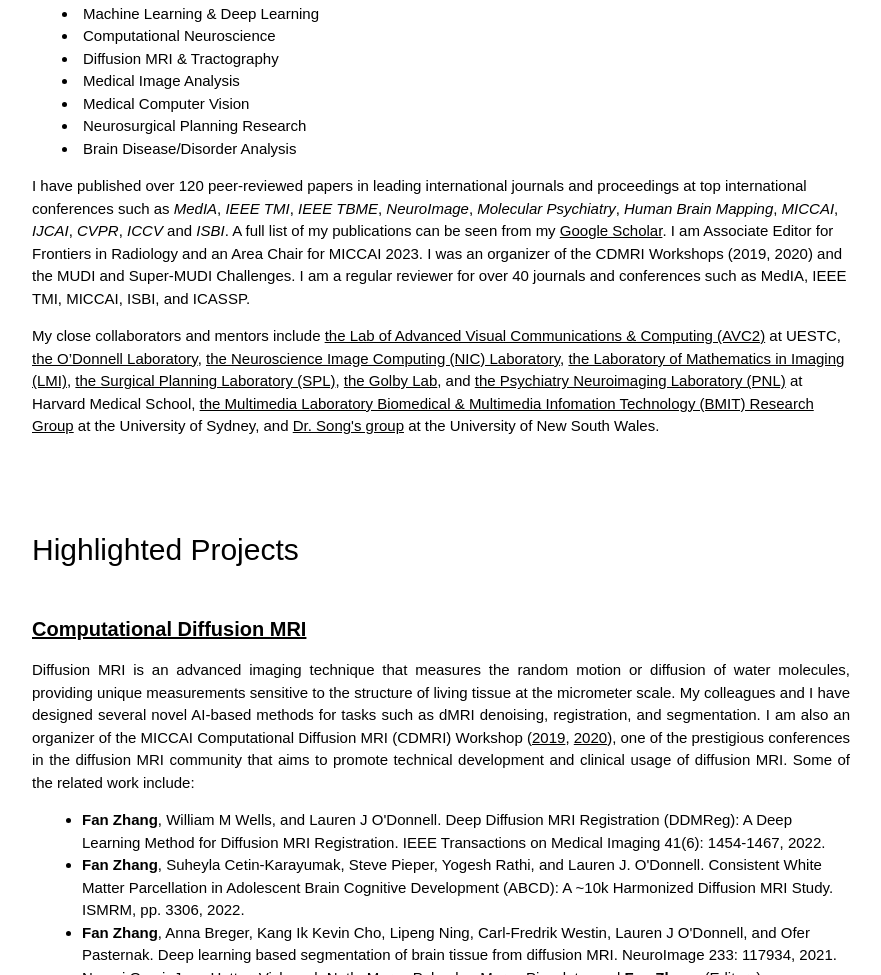
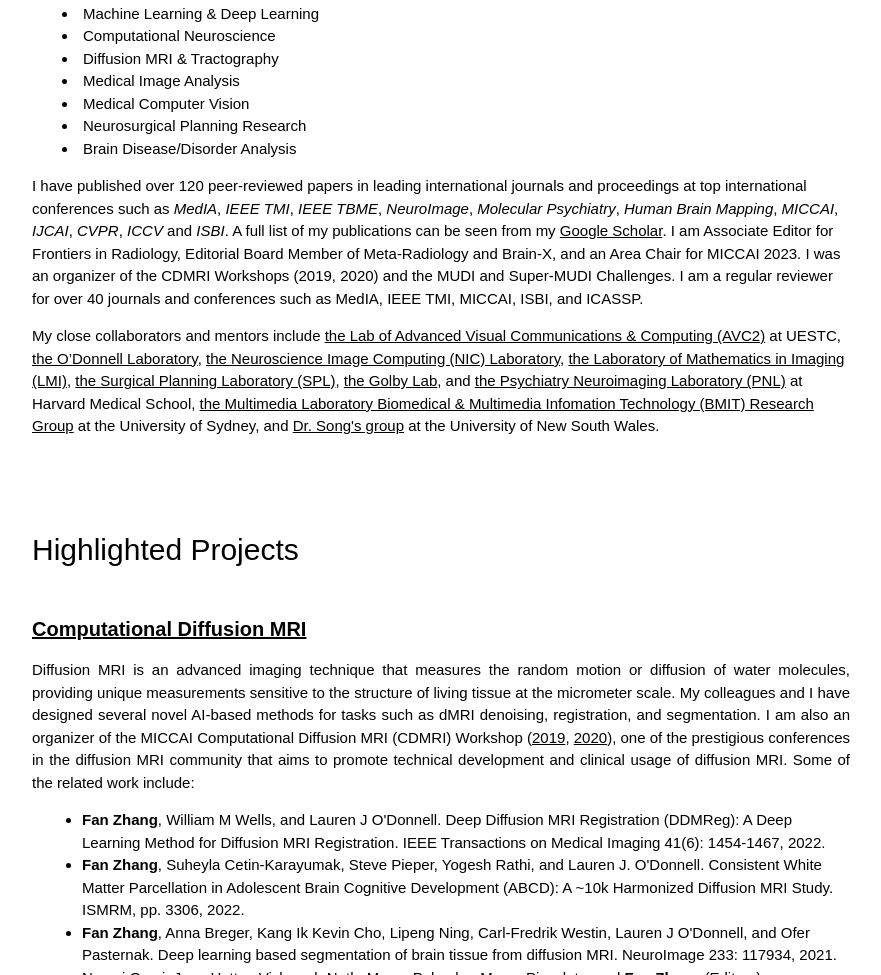
Before and after one commit to zhangfanmark/zhangfanmark.github.io, a plain HTML site: page index.html in a window 1280 px wide. Shown: the part 1167-2142 px from the top of the page, without its empty margins (274-1155 px from the left). Drawn offline with Linux system fonts and the light colour scheme.

Commit message:
Update index.html

```diff
--- a/index.html
+++ b/index.html
@@ -138,7 +138,7 @@
 
         <div class="w3-main">
           <p>
-            I have published over 120 peer-reviewed papers in leading international journals and proceedings at top international conferences such as <i>MedIA</i>, <i>IEEE TMI</i>, <i>IEEE TBME</i>, <i>NeuroImage</i>, <i>Molecular Psychiatry</i>, <i>Human Brain Mapping</i>, <i>MICCAI</i>, <i>IJCAI</i>, <i>CVPR</i>, <i>ICCV</i>  and <i>ISBI</i>. A full list of my publications can be seen from my <a href="https://scholar.google.com/citations?user=kTd978wAAAAJ" target="_blank">Google Scholar</a>. I am Associate Editor for  Frontiers in Radiology and an Area Chair for MICCAI 2023. I was an organizer of the CDMRI Workshops (2019, 2020) and the MUDI and Super-MUDI Challenges.  I am a regular reviewer for over 40 journals and conferences such as MedIA, IEEE TMI, MICCAI, ISBI, and ICASSP.
+            I have published over 120 peer-reviewed papers in leading international journals and proceedings at top international conferences such as <i>MedIA</i>, <i>IEEE TMI</i>, <i>IEEE TBME</i>, <i>NeuroImage</i>, <i>Molecular Psychiatry</i>, <i>Human Brain Mapping</i>, <i>MICCAI</i>, <i>IJCAI</i>, <i>CVPR</i>, <i>ICCV</i>  and <i>ISBI</i>. A full list of my publications can be seen from my <a href="https://scholar.google.com/citations?user=kTd978wAAAAJ" target="_blank">Google Scholar</a>. I am Associate Editor for Frontiers in Radiology, Editorial Board Member of Meta-Radiology and Brain-X, and an Area Chair for MICCAI 2023. I was an organizer of the CDMRI Workshops (2019, 2020) and the MUDI and Super-MUDI Challenges. I am a regular reviewer for over 40 journals and conferences such as MedIA, IEEE TMI, MICCAI, ISBI, and ICASSP.
           </p>
         </div>
 
```
